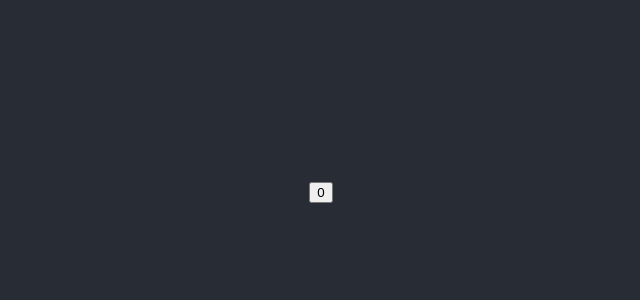
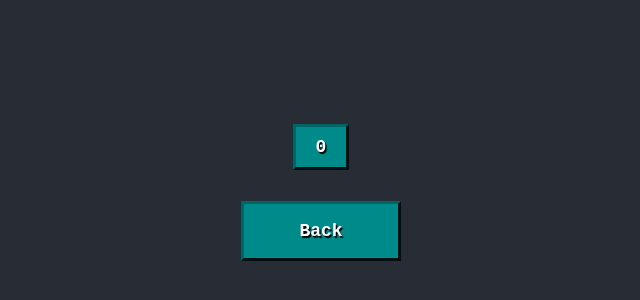
Before and after one commit to Dansan-Dev/Custom-Server-App-Repository, a React (Create React App) app: page /clicking in a window 1280 px wide. Shown: the part 208-508 px from the top of the page, without its empty margins (319-959 px from the left). Built offline with nearby package versions, Linux system fonts and the light colour scheme.

Commit message:
Added css for clicking game and tidy up earlier implementation

```diff
--- a/src/App.css
+++ b/src/App.css
@@ -63,3 +63,15 @@
   height: 60px;
   font-size: 18px;
 }
+
+.click-button{
+  font-family: "Courier New";
+  font-weight: bold;
+  text-shadow: black 1.5px 1.5px 1px;
+  color: white;
+  background-color: darkcyan;
+  border-color: #006565;
+  border-width: 3px;
+  padding: 10px 20px;
+  font-size: 18px;
+}
--- a/src/components/ClickingGame.js
+++ b/src/components/ClickingGame.js
@@ -1,7 +1,15 @@
 import ClickingButton from "./ClickingButton";
+import LinkedButton from "./LinkedButton";
+import * as React from "react";
 
 function ClickingGame() {
-    return <ClickingButton button_id="id0" />;
+    return (
+        <>
+            <ClickingButton button_id="clicking-button-0" />
+            <br/>
+            <LinkedButton path="/" name="Back"/>
+        </>
+);
 }
 
 export default ClickingGame;
--- a/src/components/Home.js
+++ b/src/components/Home.js
@@ -6,7 +6,9 @@ function Home() {
         <>
             <h1>Welcome to my website</h1>
             <br/>
-            <LinkedButton path="/aboutme" name="About me"></LinkedButton>
+            <LinkedButton path="/aboutme" name="About me"/>
+            <br/>
+            <LinkedButton path="/clicking" name="Clicking Game"/>
         </>
     )
 }
```
